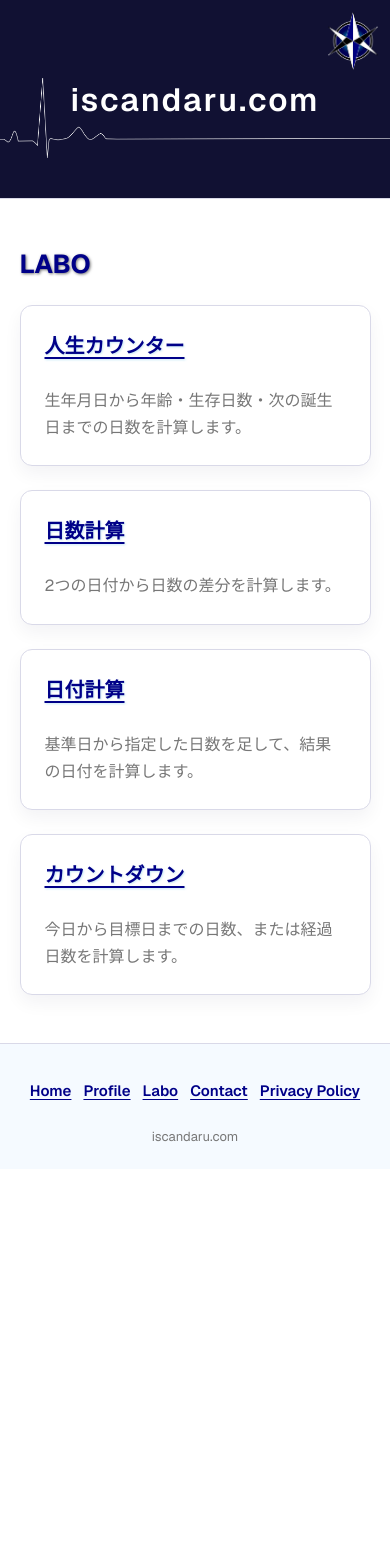
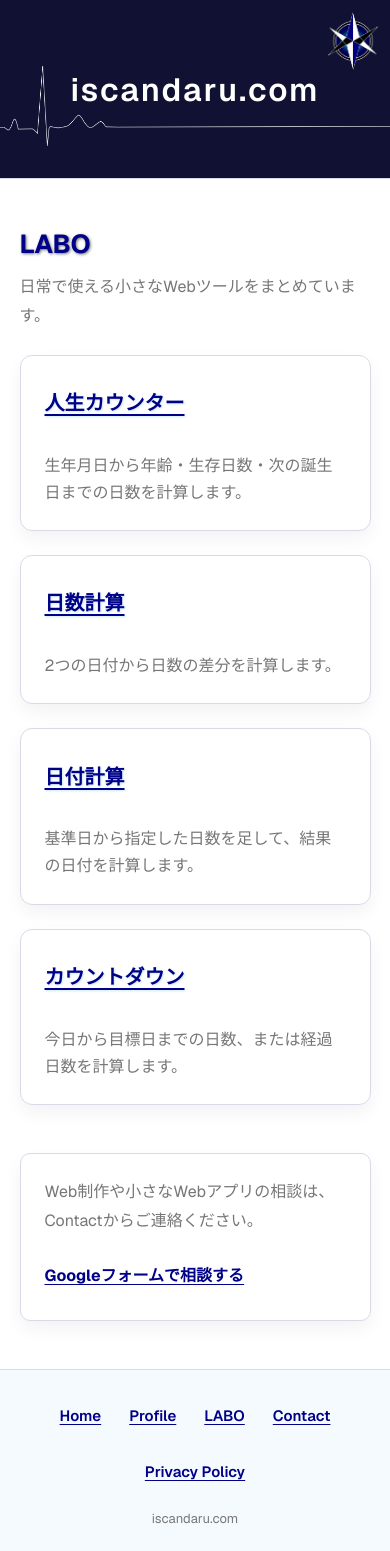
Before and after one commit to iscandaru1110k/iscandaru.com-Next, a Next.js app in the folder app/: page /labo in a window 390 px wide. Before the commit the page ends 1169 px from the top, so only its background shows below. Built offline with nearby package versions, Linux system fonts and the light colour scheme.

Commit message:
デザインのブラッシュアップ

```diff
--- a/app/src/app/NotFoundPage.module.css
+++ b/app/src/app/NotFoundPage.module.css
@@ -35,8 +35,16 @@
   line-height: 1.9;
 }
 
+.actions {
+  display: flex;
+  flex-wrap: wrap;
+  justify-content: center;
+  gap: var(--space-sm);
+  margin-top: var(--space-xl);
+}
+
 .link {
-  margin-top: var(--space-xl);
+  min-width: 9rem;
 }
 
 @media (max-width: 520px) {
@@ -47,4 +55,8 @@
   .panel {
     padding: var(--space-xl) var(--space-lg);
   }
+
+  .actions {
+    display: grid;
+  }
 }
--- a/app/src/app/labo/LaboPage.module.css
+++ b/app/src/app/labo/LaboPage.module.css
@@ -1,9 +1,15 @@
 .title {
-  margin: 0 0 2rem 0.5rem;
+  margin: 0 0 var(--space-sm) 0.5rem;
   color: var(--color-primary);
   font-size: 1.875rem;
   font-weight: 700;
   text-shadow: 1px 1px 3px var(--color-muted);
+}
+
+.lead {
+  margin: 0 0 2rem 0.5rem;
+  color: var(--color-muted);
+  line-height: 1.8;
 }
 
 .list {
@@ -35,6 +41,9 @@
 }
 
 .link {
+  display: inline-flex;
+  min-height: 44px;
+  align-items: center;
   border-radius: var(--radius-sm);
   color: var(--color-primary);
   font-size: 1.25rem;
@@ -63,23 +72,80 @@
   line-height: 1.7;
 }
 
+.contact {
+  display: grid;
+  gap: var(--space-md);
+  margin-top: var(--space-4xl);
+  border: var(--border-subtle);
+  border-radius: var(--radius-md);
+  background: var(--color-background);
+  padding: var(--space-lg);
+  box-shadow: var(--shadow-card);
+}
+
+.contactText {
+  margin: 0;
+  color: var(--color-muted);
+  line-height: 1.8;
+}
+
+.contactLink {
+  display: inline-flex;
+  min-height: 44px;
+  width: fit-content;
+  align-items: center;
+  border-radius: var(--radius-sm);
+  color: var(--color-primary);
+  font-weight: 700;
+  text-decoration: underline;
+  text-underline-offset: 0.2em;
+  transition:
+    background 160ms ease,
+    box-shadow 160ms ease,
+    color 160ms ease;
+}
+
+.contactLink:hover,
+.contactLink:focus-visible {
+  background: color-mix(in srgb, var(--color-primary-soft) 18%, transparent);
+  color: var(--color-foreground);
+}
+
+.contactLink:focus-visible {
+  outline: none;
+  box-shadow: var(--shadow-focus);
+}
+
 @media (prefers-reduced-motion: reduce) {
   .list > *,
   .link {
+    display: inline-flex;
     animation: none;
+    transition: none;
+  }
+
+  .contactLink {
     transition: none;
   }
 }
 
 @media (max-width: 520px) {
   .title {
-    margin-bottom: var(--space-lg);
     margin-left: 0;
     font-size: 1.625rem;
   }
 
+  .lead {
+    margin-left: 0;
+    margin-bottom: var(--space-lg);
+  }
+
   .list {
     gap: var(--space-lg);
+  }
+
+  .contact {
+    margin-top: var(--space-3xl);
   }
 }
 
--- a/app/src/app/labo/page.tsx
+++ b/app/src/app/labo/page.tsx
@@ -2,6 +2,7 @@ import type { Metadata } from "next";
 import Link from "next/link";
 import { Card } from "@/components/ui/Card";
 import { Container } from "@/components/ui/Container";
+import { CONTACT_FORM_URL } from "@/constants/links";
 import styles from "./LaboPage.module.css";
 
 export const metadata: Metadata = {
@@ -24,6 +25,9 @@ export default function LaboPage() {
   return (
     <Container as="main" size="md">
       <h1 className={styles.title}>LABO</h1>
+      <p className={styles.lead}>
+        日常で使える小さなWebツールをまとめています。
+      </p>
 
       <ul className={styles.list}>
         <Card as="li" padding="card" radius="lg">
@@ -59,6 +63,21 @@ export default function LaboPage() {
           </p>
         </Card>
       </ul>
+
+      <section className={styles.contact} aria-label="Contact">
+        <p className={styles.contactText}>
+          Web制作や小さなWebアプリの相談は、Contactからご連絡ください。
+        </p>
+        <a
+          href={CONTACT_FORM_URL}
+          target="_blank"
+          rel="noopener noreferrer"
+          className={styles.contactLink}
+          aria-label="Contact Googleフォームを新しいタブで開く"
+        >
+          Googleフォームで相談する
+        </a>
+      </section>
     </Container>
   );
 }
--- a/app/src/app/page.tsx
+++ b/app/src/app/page.tsx
@@ -35,12 +35,12 @@ const navigationCards = [
   {
     href: "/labo",
     title: "LABO",
-    description: "技術記事・小さな制作物を見る",
+    description: "ささやかな便利ツールを見る",
   },
   {
     href: CONTACT_FORM_URL,
     title: "Contact",
-    description: "相談する",
+    description: "Googleフォームで相談する",
     isExternal: true,
   },
 ];
--- a/app/src/app/profile/page.tsx
+++ b/app/src/app/profile/page.tsx
@@ -267,7 +267,7 @@ export default function ProfilePage() {
             external
             className={styles.contactButton}
           >
-            Googleフォームで相談する
+            Contact（Googleフォーム）へ
           </Button>
         </div>
       </section>
--- a/app/src/components/layout/Footer.module.css
+++ b/app/src/components/layout/Footer.module.css
@@ -15,8 +15,9 @@
 
 .link {
   display: inline-flex;
-  min-height: 36px;
+  min-height: 44px;
   align-items: center;
+  padding: 0 var(--space-xs);
   border-radius: var(--radius-sm);
   color: var(--color-primary);
   font-size: 0.9375rem;
--- a/app/src/components/layout/Footer.tsx
+++ b/app/src/components/layout/Footer.tsx
@@ -5,7 +5,7 @@ import styles from "./Footer.module.css";
 const navItems = [
   { href: "/", label: "Home" },
   { href: "/profile", label: "Profile" },
-  { href: "/labo", label: "Labo" },
+  { href: "/labo", label: "LABO" },
   { href: CONTACT_FORM_URL, label: "Contact", isExternal: true },
   { href: "/privacy", label: "Privacy Policy" },
 ];
@@ -22,6 +22,7 @@ export function Footer() {
               target="_blank"
               rel="noopener noreferrer"
               className={styles.link}
+              aria-label="Contact Googleフォームを新しいタブで開く"
             >
               {item.label}
             </a>
--- a/app/src/components/layout/Header.module.css
+++ b/app/src/components/layout/Header.module.css
@@ -125,7 +125,7 @@
   }
 }
 
-@media (max-width: 700px) {
+@media (max-width: 760px) {
   .header {
     min-height: 200px;
     background-position: left -1.0rem bottom 2.5rem;
@@ -164,7 +164,7 @@
 @media (max-width: 480px) {
   .header {
     min-height: 150px;
-    background-position: left -1.6rem bottom 2.5rem;
+    background-position: left -1.6rem bottom 2.0rem;
     background-size: auto 80px;
   }
 
@@ -175,7 +175,7 @@
   }
 
   .titleWrap {
-    min-height: 150px;
+    min-height: 130px;
     padding: var(--space-lg) var(--space-md);
   }
 
--- a/app/src/components/layout/Header.tsx
+++ b/app/src/components/layout/Header.tsx
@@ -9,8 +9,8 @@ import styles from "./Header.module.css";
 const navItems = [
   { href: "/", label: "Home" },
   { href: "/profile", label: "Profile" },
-  { href: "/labo", label: "Labo" },
-  { href: "/privacy", label: "Privacy" },
+  { href: "/labo", label: "LABO" },
+  { href: "/privacy", label: "Privacy Policy" },
   { href: CONTACT_FORM_URL, label: "Contact", isExternal: true },
 ];
 
@@ -60,6 +60,7 @@ export function Header() {
                 target="_blank"
                 rel="noopener noreferrer"
                 className={linkClassName}
+                aria-label="Contact Googleフォームを新しいタブで開く"
               >
                 {item.label}
               </a>
```
Also changed, not shown: app/src/app/not-found.tsx (+11 -3 lines).
